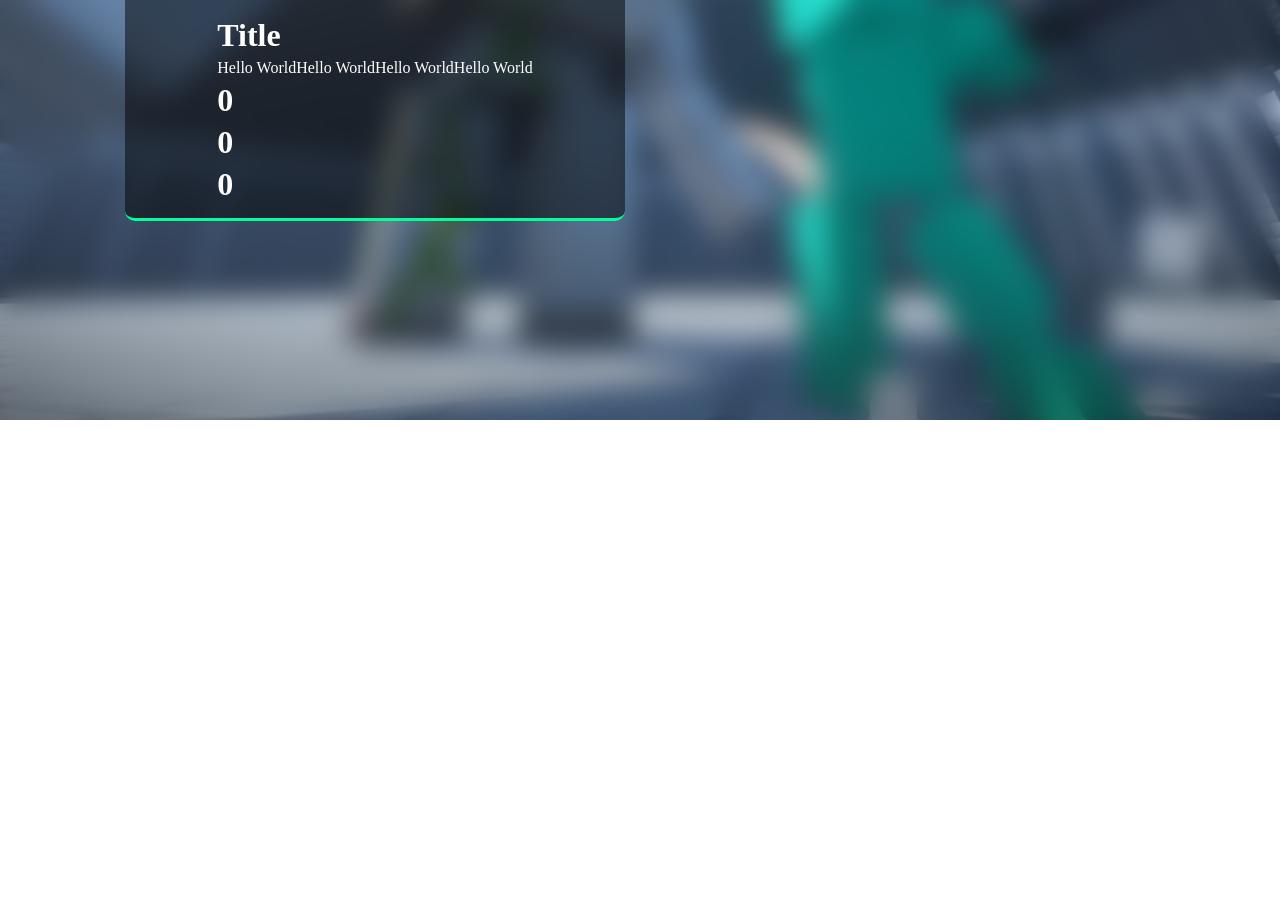
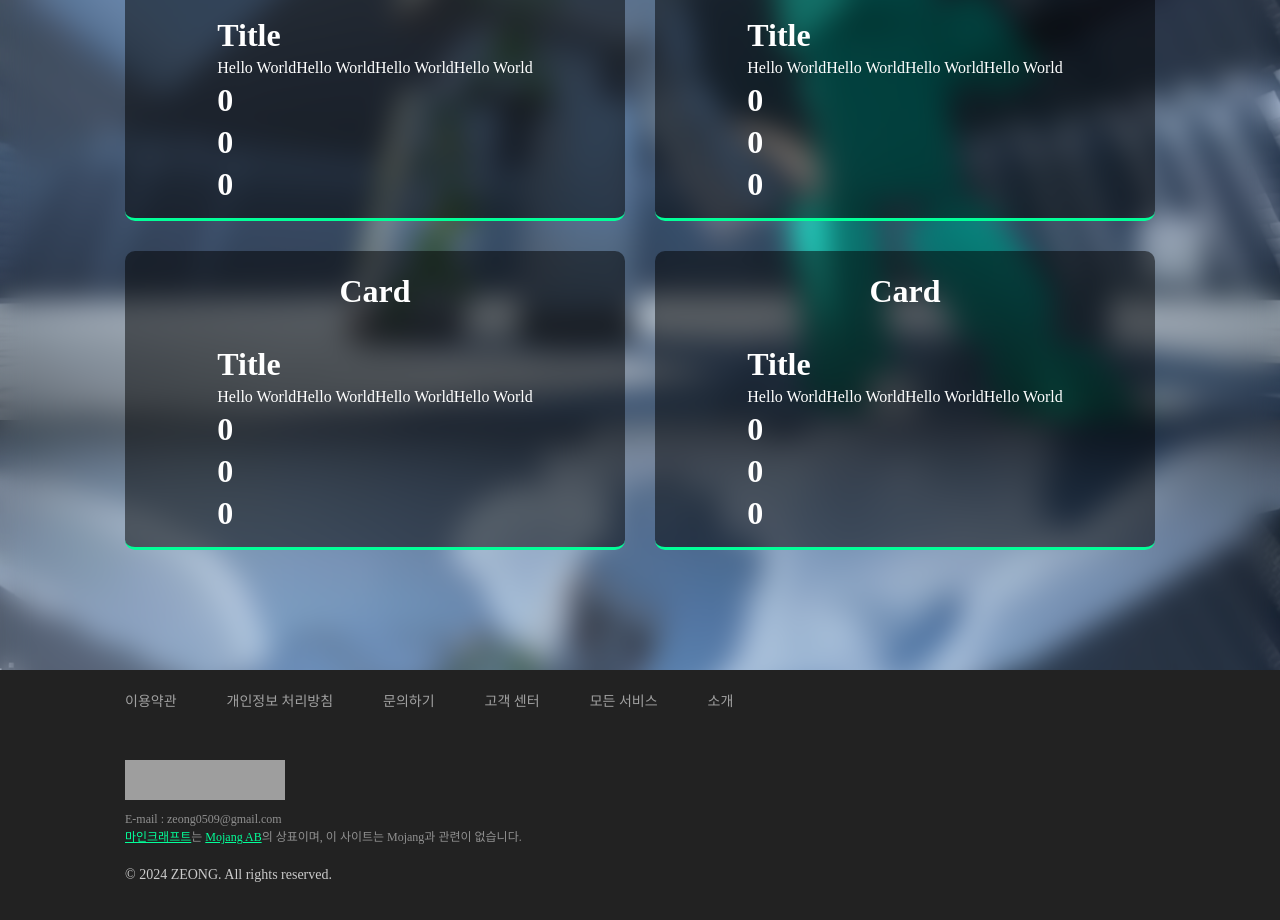
Before and after one commit to ZEOONG/zeoong.com, a Next.js app: page /home in a window 1280 px wide. Shown: the part 380-1300 px from the top of the page. Before the commit the page ends 800 px from the top, so only its background shows below. Built offline with nearby package versions, Linux system fonts and the light colour scheme; grey boxes are pictures that could not be loaded.

Commit message:
Add : Footer

```diff
--- a/src/app/globals.scss
+++ b/src/app/globals.scss
@@ -1,5 +1,3 @@
-/* src/app/globals.scss */
-
 body {
     margin: 0;
     padding: 0;
@@ -8,9 +6,28 @@ body {
     background-size: cover;
     background-position: center;
     background-repeat: no-repeat;
-    height: 100vh;
-    overflow: hidden;
+    background-attachment: fixed;
+    min-height: 100vh;
+    overflow-y: auto;
+    overflow-x: hidden;
 
     backdrop-filter: blur(14px);
     -webkit-backdrop-filter: blur(14px);
+
+    scrollbar-width: none;
+    -ms-overflow-style: none;
 }
+
+//강민재 : 스크롤바 숨기는걸로 했음
+body::-webkit-scrollbar {
+    display: none;
+}
+
+html {
+    scrollbar-width: none;
+    -ms-overflow-style: none;
+}
+
+html::-webkit-scrollbar {
+    display: none;
+}
--- a/src/app/home/page.tsx
+++ b/src/app/home/page.tsx
@@ -1,6 +1,9 @@
 import Image from 'next/image';
 import styles from "@/styles/home.module.scss"
+import Link from 'next/link';
+
 import Card from "@/components/card"
+import Footer from "@/components/footer"
 
 export default function Home() {
     return (
@@ -38,8 +41,12 @@ export default function Home() {
                 </div>
                 <div className={styles.CardLayout}>
                     <Card />
+                    <Card />
+                    <Card />
+                    <Card />
                 </div>
             </div>
+            <Footer />
         </div>
     )
 }
--- /dev/null
+++ b/src/components/footer.tsx
@@ -0,0 +1,37 @@
+import Image from 'next/image';
+import styles from '@/styles/footer.module.scss'
+import Link from 'next/link';
+
+export default function Footer() {
+    return (
+        <footer className={styles.footer}>
+            <div className={styles.footerContainer}>
+                <div className={styles.footerLinks}>
+                    <Link href="/terms">이용약관</Link>
+                    <Link href="/privacy">개인정보 처리방침</Link>
+                    <Link href="/contact">문의하기</Link>
+                    <Link href="/contact">고객 센터</Link>
+                    <Link href="/contact">모든 서비스</Link>
+                    <Link href="/contact">소개</Link>
+                </div>
+                <Image
+                    src="/calibes.png"
+                    alt="로고 이미지"
+                    width={160}
+                    height={40}
+                    className={styles.Lowlogo}
+                />
+                <div className={styles.bigline} />
+                <div className={styles.footerInfo}>
+                    <p>
+                        E-mail : zeong0509@gmail.com <br />
+                        <a href="https://www.minecraft.net/ko-kr">마인크래프트</a>는 <a href="https://www.minecraft.net/ko-kr/usage-guidelines">Mojang AB</a>의 상표이며, 이 사이트는 Mojang과 관련이 없습니다.
+                    </p>
+                </div>
+                <p className={styles.infop2}>
+                    &copy; 2024 ZEONG. All rights reserved.
+                </p>
+            </div>
+        </footer>
+    )
+}
--- /dev/null
+++ b/src/styles/footer.module.scss
@@ -0,0 +1,66 @@
+$primary-color : #03FF99;
+$tertiary-color : #222222;
+
+$div-background-color : rgba(0, 0, 0, 0.5);
+$primary-text-color : #ffffff;
+
+.footer {
+    background-color: $tertiary-color;
+    color: #909090;
+    padding: 20px 0;
+    text-align: center;
+    width: 100%;
+    margin-top: 120px;
+
+    &Container {
+        max-width: 1030px;
+        margin: 0 auto;
+        padding: 0 24px;
+        display: flex;
+        flex-direction: column;
+        align-items: flex-start;
+    }
+
+    &Links {
+        display: flex;
+        gap: 50px;
+        margin-bottom: 50px;
+
+        a {
+            font-size: 14px;
+            color: #a1a1a1;
+            text-decoration: none;
+
+            &:hover {
+                text-decoration: underline;
+            }
+        }
+
+        .infop {
+            font-size: 140px;
+            margin-top: 10px;
+        }
+    }
+
+    &Info {
+        font-size: 12px;
+        text-align: left;
+
+        a {
+            color: $primary-color;
+        }
+    }
+
+    .infop2 {
+        color: #cbcbcb;
+        margin-top: 10px;
+        margin-bottom: 20px;
+        font-size: 14px;
+    }
+
+    .inlogo {
+        width: 140px;
+        height: auto;
+        object-fit: contain;
+    }
+}
--- a/src/styles/home.module.scss
+++ b/src/styles/home.module.scss
@@ -62,4 +62,5 @@ $primary-text-color : #ffffff;
 .CardLayout {
     display: flex;
     flex-wrap: wrap;
+    gap: 30px;
 }
```
